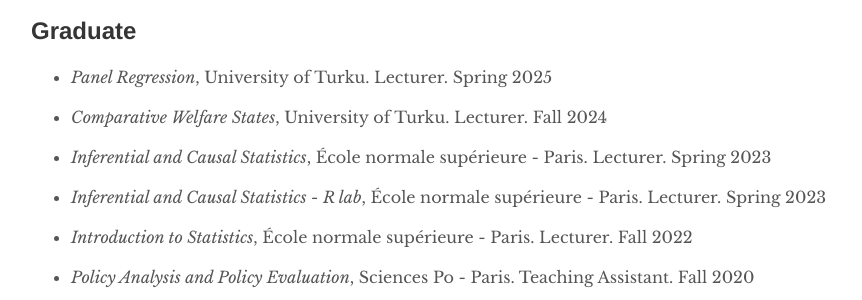
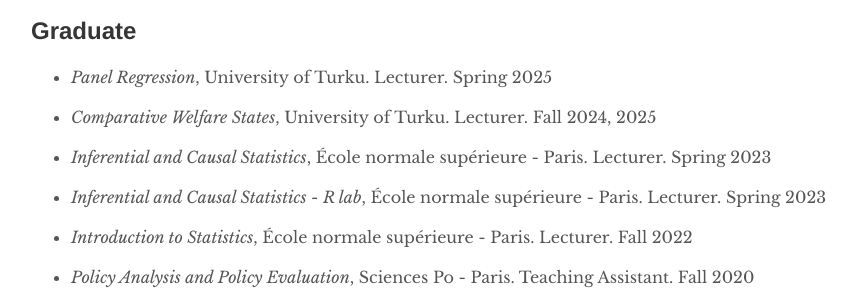
Before and after one commit to martafacchini/martafacchini.github.io, a Jekyll site: the page built from _pages/teaching.md, in a window 1280 px wide. Shown: the part 202-502 px from the top of the page, without its empty margins (209-1071 px from the left). Built offline with Jekyll 4.4.1, drawn with Linux system fonts in a browser that asks for light colours; nearby versions of some CDN libraries.

Commit message:
Update teaching.md

```diff
--- a/_pages/teaching.md
+++ b/_pages/teaching.md
@@ -8,7 +8,7 @@ permalink: /teaching/
 
 - _Panel Regression_, University of Turku. Lecturer. Spring 2025
 
-- _Comparative Welfare States_, University of Turku. Lecturer. Fall 2024
+- _Comparative Welfare States_, University of Turku. Lecturer. Fall 2024, 2025
 
 - _Inferential and Causal Statistics_, École normale supérieure - Paris. Lecturer. Spring 2023
 
```
